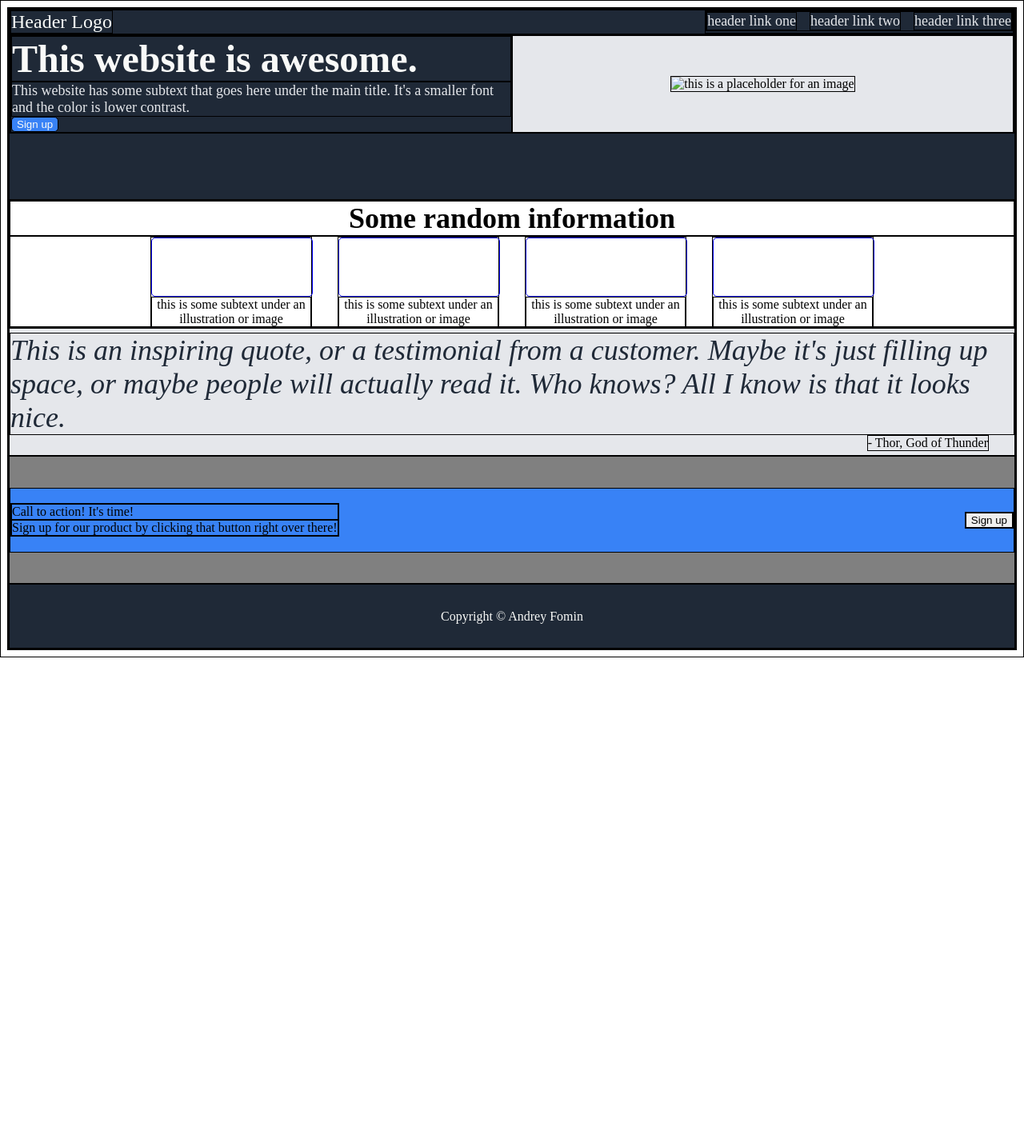
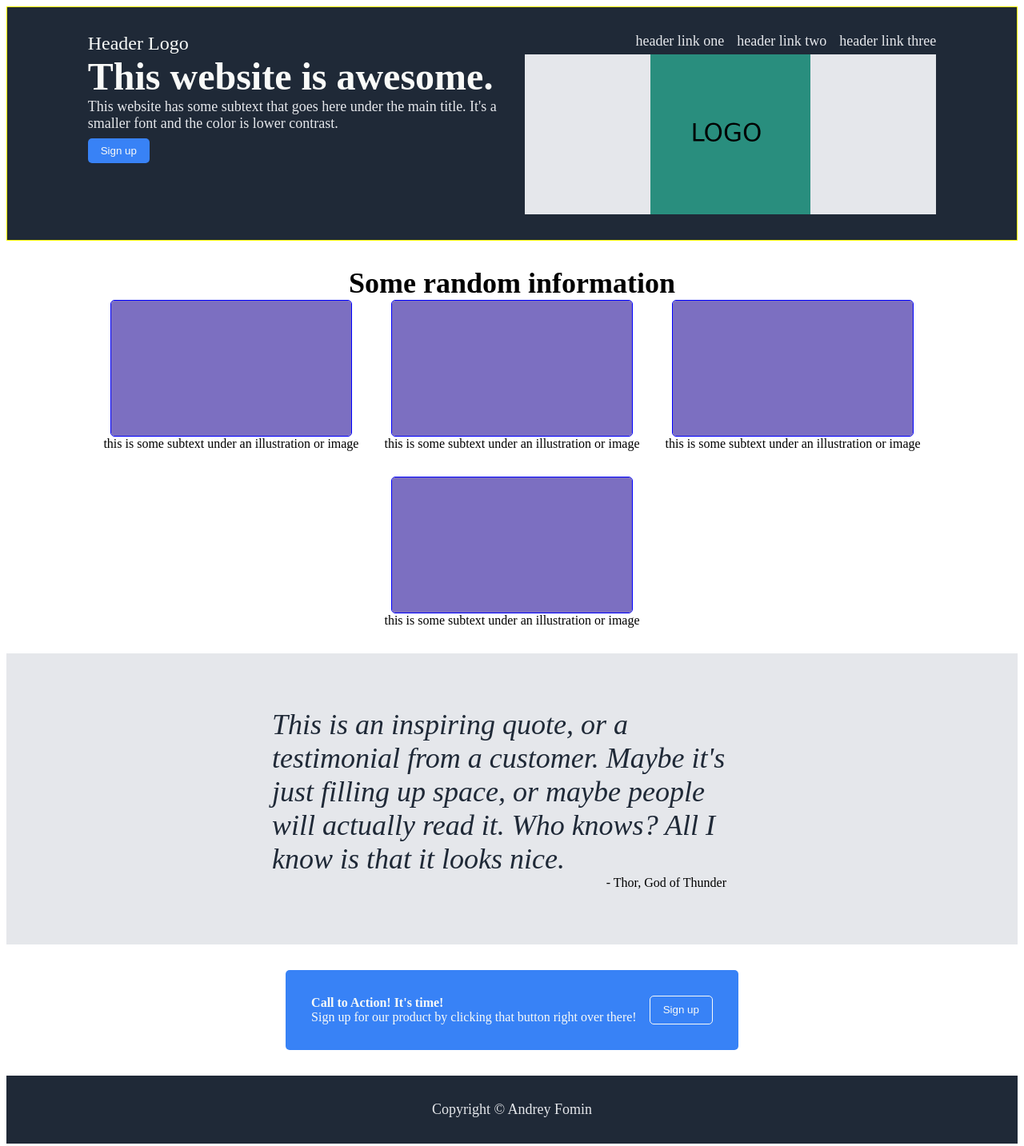
Before and after one commit to fandr-fa/odin-landing-page, a plain HTML site: page index.html in a window 1280 px wide. Shown: the whole page at 80% size. Before the commit the page ends 822 px from the top, so only its background shows below. Drawn offline with Linux system fonts and the light colour scheme.

Commit message:
Complete Landing Page exercise

```diff
--- a/index.html
+++ b/index.html
@@ -1,15 +1,20 @@
 <!DOCTYPE html>
 <html lang="en">
+
 <head>
   <meta charset="UTF-8">
   <meta http-equiv="X-UA-Compatible" content="IE=edge">
   <meta name="viewport" content="width=device-width, initial-scale=1.0">
   <title>Landing Page</title>
   <link rel="stylesheet" href="style.css">
+  <link rel="preconnect" href="https://fonts.googleapis.com">
+  <link rel="preconnect" href="https://fonts.gstatic.com" crossorigin>
+  <link href="https://fonts.googleapis.com/css2?family=Roboto&display=swap" rel="stylesheet">
 </head>
+
 <body>
-    <div class="content">
 <div class="header">
+  <div class="header-content">
     <div class="header-top">
       <div class="header-logo">
         Header Logo
@@ -22,80 +27,83 @@
         </ul>
       </div>
     </div>
-          <div class="header-content">
-            <div class="header-content-left">
-              <div class="header-content-left-title">This website is awesome.
+    <div class="header_bottom">
+      <div class="header_bottom-left">
+        <div class="header_bottom-left-title">This website is awesome.
         </div>
-              <div class="header-content-left-text">
-                This website has some subtext that goes here under the main title. It's a smaller font and the color is lower contrast.
+        <div class="header_bottom-left-text">
+          This website has some subtext that goes here under the main title. It's a smaller font and the color is
+          lower
+          contrast.
         </div>
         <button class="header-button">Sign up</button>
       </div>
-            <div class="header-content-right">
-              <img src="placeholder.jpg" alt="this is a placeholder for an image">
+      <div class="header_bottom-right">
+        <img class="header-logo-img" src="logo.jpg" alt="this is a placeholder for an image">
       </div>
     </div>
   </div>
+</div>
+
 <div class="info">
   <div class="info-header">
     Some random information
   </div>
   <div class="cards">
     <div class="card">
-            <div class="card-image">
-            </div>
+      <img class="card-image" src="card-image.jpg" alt="card image">
       <div class="card-text">
         this is some subtext under an illustration or image
       </div>
     </div>
     <div class="card">
-            <div class="card-image">
-            </div>
+      <img class="card-image" src="card-image.jpg" alt="card image">
       <div class="card-text">
         this is some subtext under an illustration or image
       </div>
     </div>
     <div class="card">
-            <div class="card-image">
-            </div>
+      <img class="card-image" src="card-image.jpg" alt="card image">
       <div class="card-text">
         this is some subtext under an illustration or image
       </div>
     </div>
     <div class="card">
-            <div class="card-image">
-            </div>
+      <img class="card-image" src="card-image.jpg" alt="card image">
       <div class="card-text">
         this is some subtext under an illustration or image
       </div>
     </div>
   </div>
 </div>
-        <div class="quote">
+
+<div class="quote-section">
+  <div class="quote-content">
       <div class="quote-text">
-
-        This is an inspiring quote, or a testimonial from a customer. Maybe it's just filling up space, or maybe people will actually read it. Who knows? All I know is that it looks nice.
+          This is an inspiring quote, or a testimonial from a customer. Maybe it's just filling up space, or maybe
+          people
+          will actually read it. Who knows? All I know is that it looks nice.
       </div>
       <div class="quote-signature"> - Thor, God of Thunder</div>
   </div>
+</div>
+
 <div class="signup">
+  <div class="signup-block">
       <div class="signup-content">
-          <div class="signup-left">
-            <div class="signup-title">
-              Call to action! It's time!
+          <div class="signup-content-text">
+              <div class="signup-content-text-title">Call to Action! It's time!</div>
+              <div class="signup-content-text-text">Sign up for our product by clicking that button right over there!</div>
           </div>
-            <div class="signup-text">
-              Sign up for our product by clicking that button right over there!
-            </div>
-          </div>
-          <div class="signup-right">
-            <button>Sign up</button>
+          <button class="signup-content-button">Sign up</button>
       </div>
   </div>
 </div>
+
 <div class="footer">
-          Copyright &copy; Andrey Fomin
+  <div class="footer-text">Copyright &copy; Andrey Fomin</div>
 </div>
-      </div>
+
 </body>
+
 </html>
--- a/style.css
+++ b/style.css
@@ -1,36 +1,38 @@
-* {
-  border: 1px solid black;
-}
-.content {
-  height: 100vh;
-  box-sizing: ;
+/* HEADER */
+.header {
   display: flex;
   flex-direction: column;
+  background-color: #1F2937;
+  border: 1px solid yellow;
+  justify-content: center;
+  align-items: center;
 }
 
-.header {
-  height: 30%;
+.header-content {
+  display: flex;
+  flex-direction: column;
+  padding: 32px;
 }
 
-.info {
-  height: 20%;
+.header-top {
   display: flex;
-  flex-direction: column;
+  flex-wrap: wrap;
+  justify-content: space-between;
 }
 
-.quote {
-  height: 20%;
+.header_bottom {
+  display: flex;
+  flex-wrap: wrap;
+  gap: 32px;
 }
 
-.signup {
-  height: 20%;
+.header-logo-img {
+  max-width: 200px;
+  max-height: 200px;
+  min-width: 100px;
+  min-height: 100px;
 }
 
-.footer {
-  height: 10%;
-}
-
-/* HEADER */
 ul {
   display: flex;
   padding: 0px;
@@ -39,42 +41,27 @@ ul {
   gap: 16px;
 }
 
-.header {
-  /*padding-left: 16px;*/
-  /*padding-right: 16px;*/
-  background-color: #1F2937;
-}
-
-.header-top {
-  display: flex;
-  justify-content: space-between;
-}
-
 .header-logo {
   font-size: 24px;
   color: #F8FAF8;
 }
 
-.header-content-left-text, .header-links {
+.header_bottom-left-text, .header-links {
   font-size: 18px;
   color: #E5E7EB;
 }
 
-.header-content-left-title {
+.header_bottom-left-title {
   font-size: 48px;
   font-weight: 800;
   color: #F9FAF8;
 }
 
-.header-content {
-  display: flex;
-}
-
-.header-content-left, .header-content-right {
+.header_bottom-left, .header_bottom-right {
   flex: 1;
 }
 
-.header-content-right {
+.header_bottom-right {
   display: flex;
   justify-content: center;
   align-items: center;
@@ -85,15 +72,23 @@ ul {
   background-color: #3882F6;
   color: #F9FAF8;
   border-radius: 5px;
+  margin-top: 8px;
+  border: 1px;
+  padding: 8px 16px;
 }
 
 /* INFO */
+
+.info {
+  padding: 32px;
+}
 
 .info-header {
   font-size: 36px;
   font-weight: 800;
   display: flex;
   justify-content: center;
+  text-align: center;
 }
 
 .cards {
@@ -101,20 +96,20 @@ ul {
   justify-content: center;
   gap: 32px;
   flex-grow: 1;
+  flex-wrap: wrap;
 }
 
 .card {
   display: flex;
   flex-direction: column;
-  /* justify-content: center; */
-  /* align-items: center; */
-  width: 200px;
-  height: 100%;
-  border: 1px solid black;
+  align-items: center;
 }
+
 .card-image {
-  width: 100%;
-  height: 80%;
+  max-width: 300px;
+  max-height: 300px;
+  min-width: 150px;
+  min-height: 150px;
   border: 1px solid blue;
   border-radius: 5px;
 }
@@ -123,12 +118,23 @@ ul {
   text-align: center;
 }
 
-/* QUOTE */
-.quote {
+/* QUOTE SECTION */
+
+.quote-section {
+  display: flex;
+  background-color: #E5E7EB;
+  justify-content: center;
+  align-items: center;
+  height: 300px;
+  padding: 32px;
+}
+
+.quote-content {
   display: flex;
   flex-direction: column;
   justify-content: center;
-  background-color: #E5E7EB;
+  width: 600px;
+  min-width: 400px;
 }
 
 .quote-text {
@@ -139,42 +145,55 @@ ul {
 }
 
 .quote-signature {
+  text-align: right;
   margin-right: 32px;
-  margin-left: auto;
 }
 
-/* SING UP */
+/* SIGN UP SECTION */
+
 .signup {
   display: flex;
   justify-content: center;
-  align-items: center;
-  background-color: gray;
+}
+
+.signup-block {
+  display: flex;
+  padding: 32px;
 }
 
 .signup-content {
   display: flex;
-  justify-content: space-between;
-  align-items: center;
-  width: 100%;
-  height: 50%;
+  justify-content: center;
+  padding: 32px;
+  gap: 16px;
   background-color: #3882F6;
+  border-radius: 5px;
+  color: #F8FAF8;
 }
 
-/*
-.signup-left {
-  margin-left: 20%;
+.signup-content-text-title {
+  font-weight: 600;
 }
 
-.signup-right {
-  margin-right: 20%;
+.signup-content-button {
+  flex-shrink: 0;
+  border-radius: 5px;
+  background-color: Transparent;
+  border-color: #F8FAF8;
+  border: 1px solid;
+  outline:none;
+  padding-left: 16px;
+  padding-right: 16px;
+  color: #F8FAF8;
 }
-*/
 
 /* FOOTER */
 .footer {
+  background-color: #1F2937;
   display: flex;
   justify-content: center;
   align-items: center;
-  background-color: #1F2937;
-  color: #F9FAF8;
+  padding: 32px;
+  font-size: 18px;
+  color: #E5E7EB;
 }
```
Also changed, not shown: card-image.jpg (added), logo.jpg (added). Lines whose indentation alone changed are shown as unchanged.
